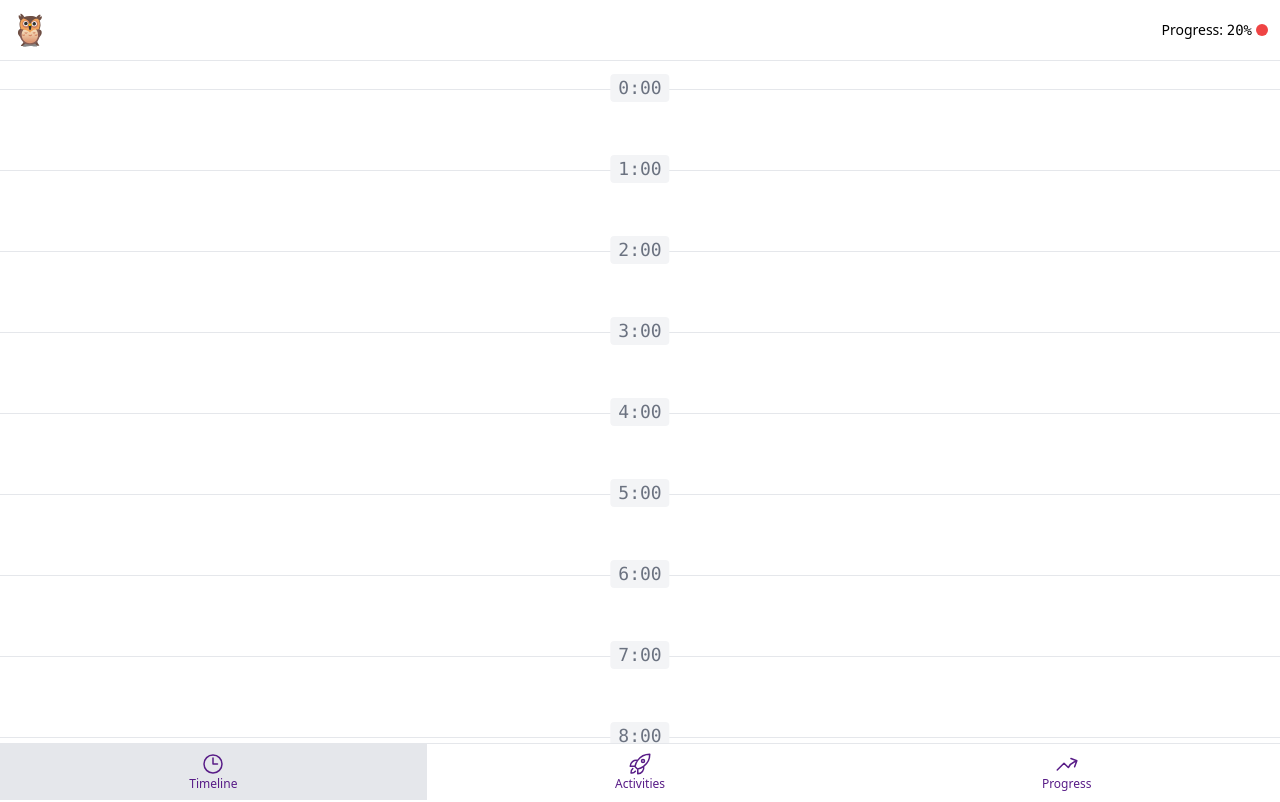
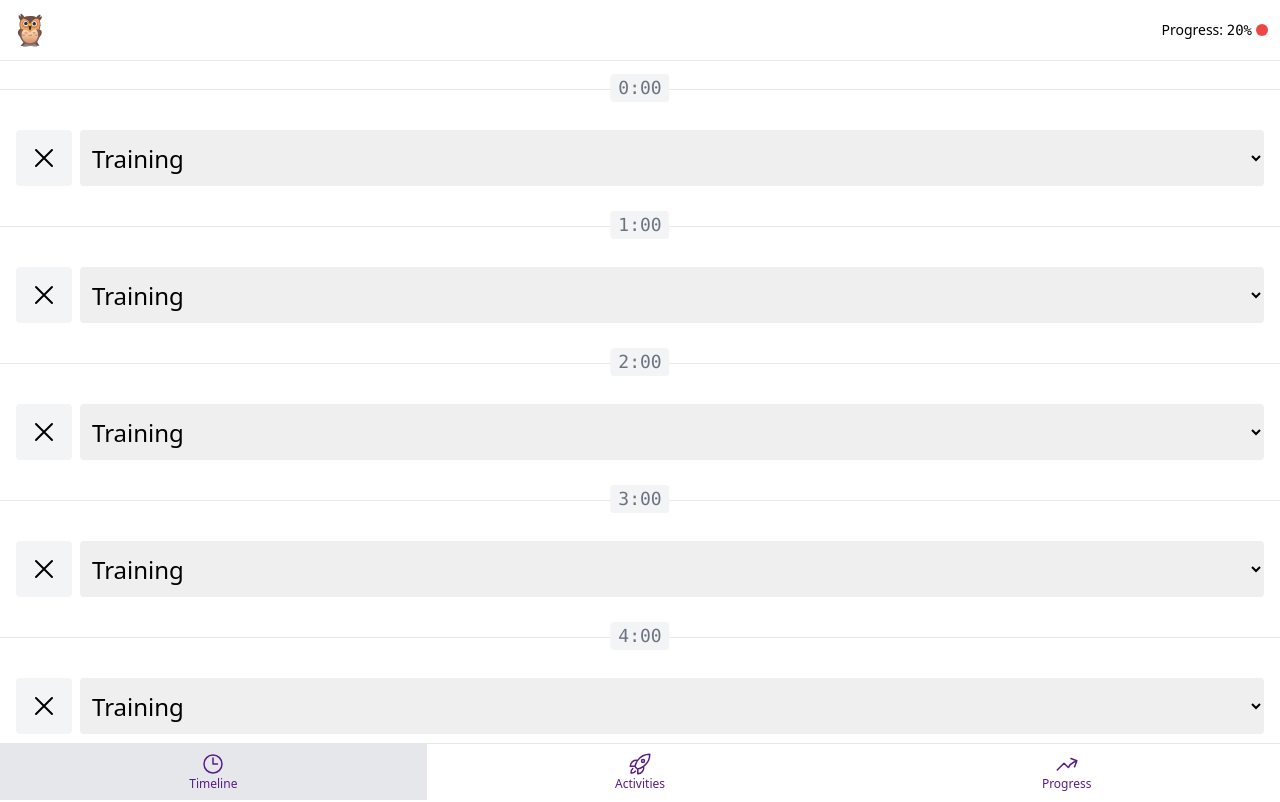
Before and after one commit to DashaIT/ontrack-vue-app, a Vue app: page /#timeline in a window 1280 px wide. Shown: the top 802 px of the page. Built offline with nearby package versions, Linux system fonts and the light colour scheme.

Commit message:
add-props-confuguration-and-props-validators

```diff
--- a/src/App.vue
+++ b/src/App.vue
@@ -7,11 +7,11 @@
   import AppProgress from '@/pages/AppProgress.vue';
   import {ref} from 'vue';
   import {normalizePageHash} from '@/functions'
+  import { generateTimelineItems } from '@/functions';
 
+  const timelineItems = generateTimelineItems();
 
   const currentPage = ref(normalizePageHash());
-
-
 
   function goTo(page) {
     currentPage.value = page
@@ -24,7 +24,7 @@
     @go-to-timeline="goTo(PAGE_TIMELINE)"
     @go-to-progress="goTo(PAGE_PROGRESS)"/>
   <main class="flex flex-grow flex-col">
-    <AppTimeline v-show="currentPage === PAGE_TIMELINE"/>
+    <AppTimeline v-show="currentPage === PAGE_TIMELINE" :timeline-items="timelineItems"/>
     <AppActivities v-show="currentPage === PAGE_ACTIVITIES"/>
     <AppProgress v-show="currentPage === PAGE_PROGRESS"/>
   </main>
--- /dev/null
+++ b/src/components/AppButton.vue
@@ -0,0 +1,6 @@
+<template>
+    <button
+        class="rounded bg-gray-100 p-3 enabled:hover:bg-gray-200 disabled:cursor-not-allowed disabled:opacity-50">
+        <slot></slot>
+    </button>
+</template>
--- a/src/components/AppNavigation.vue
+++ b/src/components/AppNavigation.vue
@@ -4,7 +4,15 @@
 
 
 
-  defineProps(['currentPage']);
+  defineProps({
+    currentPage: {
+      required: true,
+      type: String,
+      validator(currentPage) {
+        return Object.keys(NAV_ITEMS).includes(currentPage)
+      }
+    }
+  });
   const emit = defineEmits(['navigate']);
 </script>
 
--- /dev/null
+++ b/src/components/AppSelect.vue
@@ -0,0 +1,38 @@
+<script setup>
+    import AppButton from '@/components/AppButton.vue';
+    import { XMarkIcon } from '@heroicons/vue/24/outline';
+
+    const props = defineProps({
+        options: {
+            required: true,
+            type: Array,
+            validator(options) {
+                return options.every(({value, label}) => typeof value === 'number' && typeof label === 'string')
+            }
+        },
+        placeholder: {
+            default: 'Rest',
+            type: String,
+        },
+        selected: Number
+    })
+</script>
+
+<template>
+    <div class="flex gap-2">
+        <AppButton>
+            <XMarkIcon class="h-8"/>
+        </AppButton>
+        <select class="w-full truncate rounded bg-gray py-1 px-2 text-2xl">
+            <option selected disabled value="">{{ placeholder }}</option>
+            <option
+                v-for="{value, label} in options"
+                :key="value"
+                :value="value"
+                :selected="value === selected"
+            >
+                {{ label }}
+            </option>
+        </select>
+    </div>
+</template>
--- a/src/components/TimelineItem.vue
+++ b/src/components/TimelineItem.vue
@@ -1,3 +1,43 @@
+<script setup>
+    import { HOURS_IN_DAY } from '../constants';
+    import AppSelect from './AppSelect.vue';
+
+    const props = defineProps({
+        timelineItem: {
+            required: true,
+            type: Object,
+            validator({hour}) {
+                return typeof hour === 'number'
+                    && hour >=0
+                    && hour <= HOURS_IN_DAY
+            }
+        }
+    })
+    const hourLinkClasses = [
+        'absolute -top-4 left-1/2 -translate-x-1/2 rounded  px-2 font-mono text-lg',
+        props.timelineItem.hour === new Date().getHours()
+        ? 'bg-purple-900 font-black text-white'
+        : 'bg-gray-100 text-gray-500'
+        ]
+
+    const options = [
+        {
+            value: 1,
+            label: 'Coding'
+        },
+        {
+            value: 2,
+            label: 'Reading'
+        },
+        {
+            value: 3,
+            label: 'Training'
+        },
+    ]
+
+    const selectedActivityId = 3
+</script>
+
 <template>
     <li
         class="relative flex flex-col gap-2 border-t border-gray-200 py-10 px-4">
@@ -6,14 +46,6 @@
         >
             {{ timelineItem.hour }}:00
         </a>
+        <AppSelect :selected="selectedActivityId" :options="options" placeholder="Rest"/>
     </li>
 </template>
-<script setup>
-    const props = defineProps(['timelineItem'])
-    const hourLinkClasses = [
-        'absolute -top-4 left-1/2 -translate-x-1/2 rounded  px-2 font-mono text-lg',
-        props.timelineItem.hour === new Date().getHours()
-        ? 'bg-purple-900 font-black text-white'
-        : 'bg-gray-100 text-gray-500'
-        ]
-</script>
--- a/src/pages/AppTimeline.vue
+++ b/src/pages/AppTimeline.vue
@@ -1,7 +1,20 @@
 <script setup>
-import { generateTimelineItems } from '@/functions';
 import TimelineItem from '@/components/TimelineItem.vue';
-const timelineItems = generateTimelineItems();
+import { HOURS_IN_DAY } from '../constants';
+
+const props = defineProps({
+    timelineItems: {
+        required: true,
+        type: Array,
+        validator(timelineItems) {
+            return timelineItems.every(
+                ({hour}) => typeof hour === 'number'
+                    && hour >=0
+                    && hour <= HOURS_IN_DAY
+            )
+        }
+    }
+    })
 </script>
 
 <template>
```
